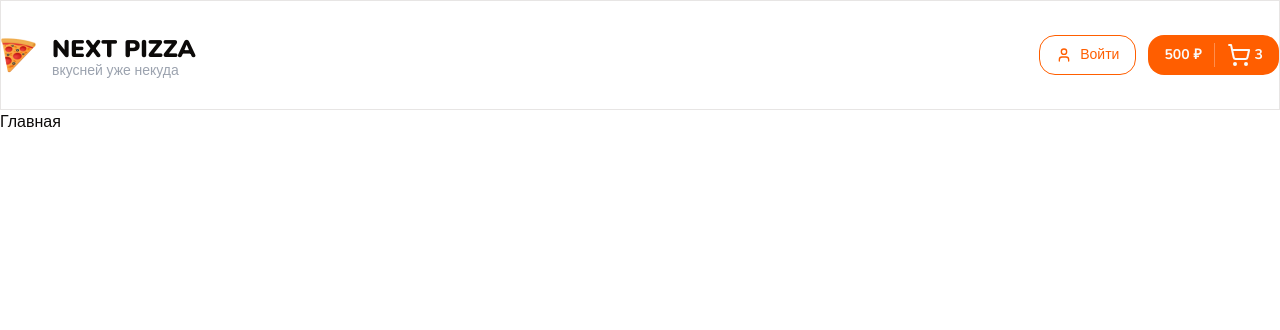
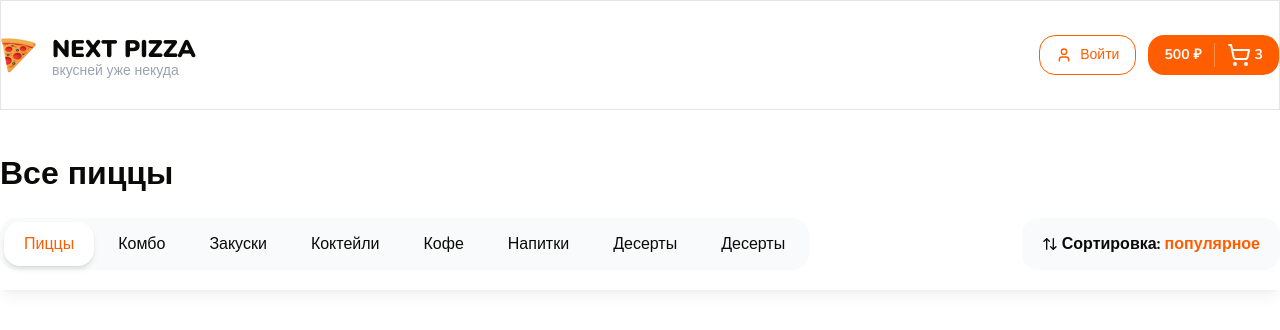
Before and after one commit to KirillDolzhenkov/pizza-market-next, a Next.js app: page / in a window 1280 px wide. Shown: the top 330 px of the page. Built offline with nearby package versions, Linux system fonts and the light colour scheme.

Commit message:
created topBar component

```diff
--- a/app/page.tsx
+++ b/app/page.tsx
@@ -1,3 +1,12 @@
+import { Categories, Container, SortPopup, Title, TopBar } from '@/components/shared';
+
 export default function Home() {
-  return <h1>Главная</h1>;
+  return (
+    <>
+      <Container className="mt-10">
+        <Title className="font-extrabold" size="lg" text="Все пиццы" />
+      </Container>
+      <TopBar />
+    </>
+  );
 }
--- /dev/null
+++ b/components/shared/categories/categories.tsx
@@ -0,0 +1,30 @@
+import React from 'react';
+
+import { cn } from '@/lib/utils';
+
+interface Props {
+  className?: string;
+}
+
+const cats = ['Пиццы', 'Комбо', 'Закуски', 'Коктейли', 'Кофе', 'Напитки', 'Десерты', 'Десерты'];
+const activeIndex = 0;
+
+export const Categories = (props: Props) => {
+  const { className } = props;
+
+  return (
+    <div className={cn('inline-flex gap-1 bg-gray-50 p-1 rounded-2xl', className)}>
+      {cats.map((cat, index) => (
+        <a
+          className={cn(
+            'flex items-center font-bolt h-11 rounded-2xl px-5',
+            activeIndex === index && 'bg-white shadow-md shadow-gray-250 text-primary'
+          )}
+          key={index}
+        >
+          <button>{cat}</button>
+        </a>
+      ))}
+    </div>
+  );
+};
--- a/components/shared/index.ts
+++ b/components/shared/index.ts
@@ -1,5 +1,8 @@
 export { CartButton } from './cartButton/cartButton';
+export { Categories } from './categories/categories';
 export { Container } from './container/container';
 export { Header } from './header/header';
 export { ProfileButton } from './profileButton/profileButton';
+export { SortPopup } from './sortPopup/sortPopup';
 export { Title } from './title/title';
+export { TopBar } from './topBar/topBar';
--- /dev/null
+++ b/components/shared/sortPopup/sortPopup.tsx
@@ -0,0 +1,21 @@
+import React from 'react';
+
+import { cn } from '@/lib/utils';
+import { ArrowUpDown } from 'lucide-react';
+interface Props {
+  className?: string;
+}
+
+export const SortPopup = (props: Props) => {
+  const { className } = props;
+
+  return (
+    <div
+      className={cn('inline-flex items-center gap-1 bg-gray-50 px-5 h-[52px] rounded-2xl cursor-pointer', className)}
+    >
+      <ArrowUpDown size={16} />
+      <b>Сортировка:</b>
+      <b className="text-primary">популярное</b>
+    </div>
+  );
+};
--- /dev/null
+++ b/components/shared/topBar/topBar.tsx
@@ -0,0 +1,20 @@
+import React from 'react';
+
+import { Categories, Container, SortPopup } from '@/components/shared';
+import { cn } from '@/lib/utils';
+interface Props {
+  className?: string;
+}
+
+export const TopBar = (props: Props) => {
+  const { className } = props;
+
+  return (
+    <div className={cn('sticky top-0 bg-white py-5 shadow-lg shadow-black/5 z-10', className)}>
+      <Container className="flex items-center justify-between ">
+        <Categories />
+        <SortPopup />
+      </Container>
+    </div>
+  );
+};
```
